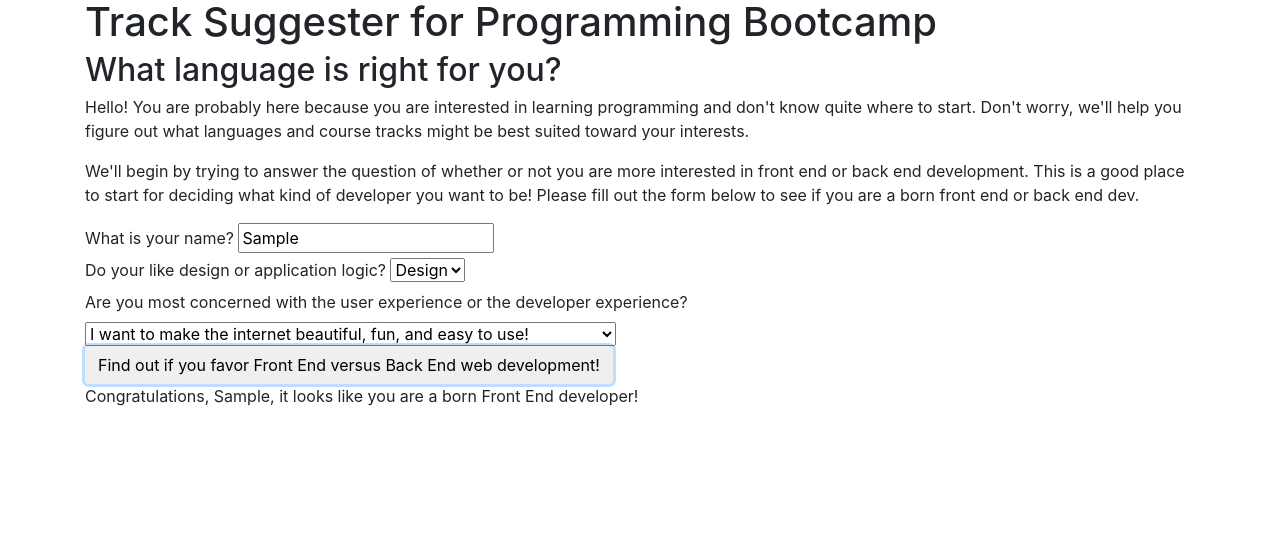
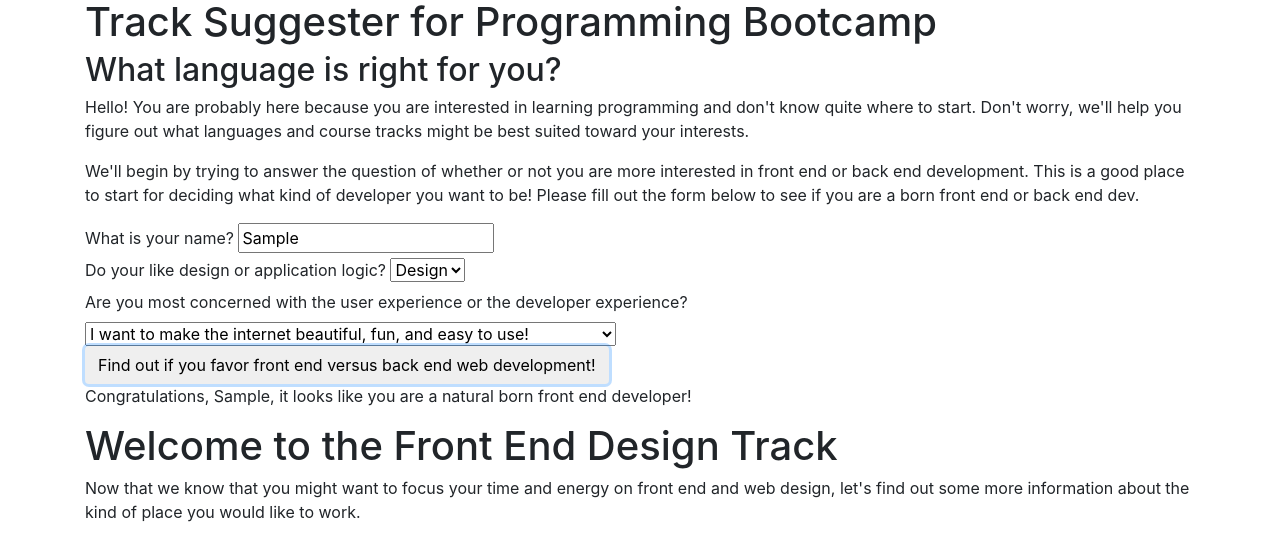
Before and after one commit to srhcrete/track-suggester, a plain HTML site: page index.html in a window 1280 px wide. Both pictures are taken after typing "Sample" into the empty fields and a click on the button 348 px from the left and 365 px from the top of the page. Drawn offline with Linux system fonts and the light colour scheme.

Commit message:
hide and show design track or front end track based on user input from form one

```diff
--- a/css/styles.css
+++ b/css/styles.css
@@ -1,3 +1,9 @@
 #quote {
   display: none;
 }
+.designTrack {
+  display: none;
+}
+.logicTrack {
+  display: none;
+}
--- a/index.html
+++ b/index.html
@@ -34,12 +34,22 @@
             </select>
           </div>
           <div class="submit">
-            <button type="submit" class="btn">Find out if you favor Front End versus Back End web development!</button>
+            <button type="submit" class="btn">Find out if you favor front end versus back end web development!</button>
           </div>
         </form>
       </div>
       <div id="quote">
-        <p>Congratulations, <span class="name"></span>, it looks like you are a born <span class="dev"></span> developer!</p>
+        <p>Congratulations, <span class="name"></span>, it looks like you are a natural born <span class="dev"></span> developer!</p>
+      </div>
+      <div class="designTrack">
+        <h1>Welcome to the Front End Design Track</h1>
+        <p>Now that we know that you might want to focus your time and energy on front end and web design, let's find out some more information about the kind of place you would like to work.</p>
+        <form>
+        </form>
+      </div>
+      <div class="logicTrack">
+        <h1>Welcome to the Back End Application Building Track</h1>
+        <p>Now that we know that you might want to focus your time and energy on back end and application building, let's find out some more information about the kind of place you would like to work.</p>
       </div>
     </div>
   </body>
--- a/js/scripts.js
+++ b/js/scripts.js
@@ -3,16 +3,20 @@ $(document).ready(function() {
     var nameInput = $("input#name").val();
     var designVsLogic = $("select#designVsLogic").val();
     var userExperience = $("select#userExperience").val();
-    var frontEnd = "Front End";
-    var backEnd = "Back End";
+    var frontEnd = "front end";
+    var backEnd = "back end";
 
     if (designVsLogic) {
       if (designVsLogic === "design"){
 
       $(".dev").empty().prepend(frontEnd);
+      $(".designTrack").show();
+      $(".logicTrack").hide();
       }
       else {
         $(".dev").empty().prepend(backEnd);
+        $(".logicTrack").show();
+        $(".designTrack").hide();
       }
     }
 
```
